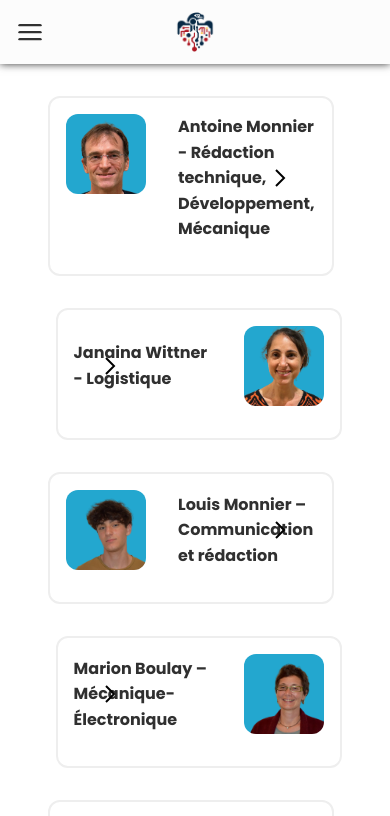
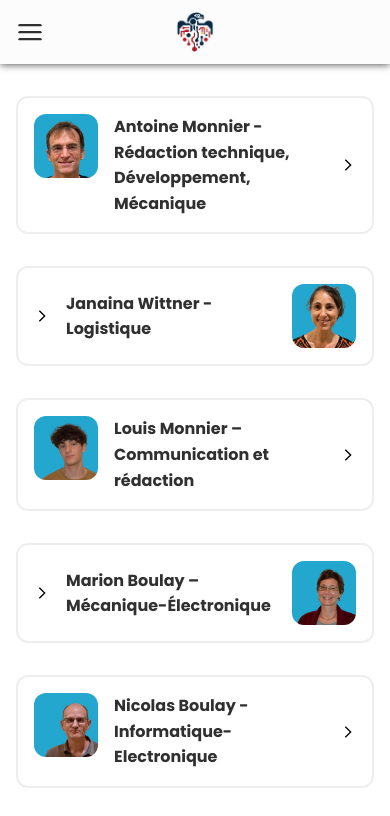
Before and after one commit to Eagletech-robotic/website, a React (Vite) app: page /about in a window 390 px wide. Shown: the top 816 px of the page. Built offline with nearby package versions, Linux system fonts and the light colour scheme.

Commit message:
Make responsive + style adjustements

```diff
--- a/src/components/MemberPresentation/index.tsx
+++ b/src/components/MemberPresentation/index.tsx
@@ -1,4 +1,11 @@
-import { Description, MemberPhoto, Overview, StyledMemberPresentation, Title } from './styles'
+import {
+    Description,
+    MemberPhoto,
+    OpenIcon,
+    Overview,
+    StyledMemberPresentation,
+    Title,
+} from './styles'
 
 interface MemberPresentationProps {
     title: string
@@ -10,10 +17,11 @@ interface MemberPresentationProps {
 
 export default function MemberPresentation(children: MemberPresentationProps) {
     return (
-        <StyledMemberPresentation onClick={children.onClick}>
+        <StyledMemberPresentation onClick={children.onClick} $isOpen={children.isOpen}>
             <Overview $isOpen={children.isOpen}>
                 <MemberPhoto src={children.photo} />
                 <Title>{children.title}</Title>
+                <OpenIcon $isOpen={children.isOpen} />
             </Overview>
             <Description $isOpen={children.isOpen}>{children.description}</Description>
         </StyledMemberPresentation>
--- a/src/components/MemberPresentation/styles.ts
+++ b/src/components/MemberPresentation/styles.ts
@@ -5,42 +5,56 @@ export const Overview = styled.div<{ $isOpen: boolean }>`
     position: relative;
     display: flex;
     justify-content: start;
-    gap: 2rem;
+    gap: 1rem;
 
-    &::after {
-        content: '';
-        background-image: url('/images/unfold-icon.svg');
-        background-repeat: no-repeat;
-        background-size: cover;
-        position: absolute;
+    @media (min-width: ${breakpoints.tablet}) {
+        gap: 2rem;
+    }
+`
+
+export const OpenIcon = styled.div<{ $isOpen: boolean }>`
+    flex-shrink: 0;
+    flex-grow: 0;
+    background-image: url('/images/unfold-icon.svg');
+    background-repeat: no-repeat;
+    background-size: cover;
+    height: 1rem;
+    width: 1rem;
+    align-self: center;
+    transition: transform ease-in-out 0.2s;
+    transform: ${(props) => (props.$isOpen ? 'rotate(90deg)' : 'rotate(0)')};
+
+    @media (min-width: ${breakpoints.tablet}) {
         height: 1.5rem;
         width: 1.5rem;
-        right: 1.5rem;
-        align-self: center;
-        transition: transform ease-in-out 0.2s;
-
-        transform: ${(props) => (props.$isOpen ? 'rotate(90deg)' : 'rotate(0)')};
+        margin: 1.5rem;
     }
 `
 
 export const Description = styled.div<{ $isOpen: boolean }>`
     transition: 0.3s ease-in-out;
+    overflow: hidden;
 
-    max-height: ${(props) => (props.$isOpen ? '200rem' : 0)};
+    max-height: ${(props) => (props.$isOpen ? '50rem' : 0)};
     opacity: ${(props) => (props.$isOpen ? 1 : 0)};
     transform: ${(props) => (props.$isOpen ? 'translateY(0)' : 'translateY(-10px)')};
+
+    @media (min-width: ${breakpoints.tablet}) {
+        max-height: ${(props) => (props.$isOpen ? '20rem' : 0)};
+    }
 `
 
-export const StyledMemberPresentation = styled.div`
+export const StyledMemberPresentation = styled.div<{ $isOpen: boolean }>`
     display: flex;
     flex-direction: column;
-    gap: 1rem;
-    width: 80%;
-    margin: 0 2rem 2rem 2rem;
+    margin-bottom: 2rem;
+    gap: ${(props) => (props.$isOpen ? '1rem' : 0)};
+    width: 100%;
     padding: 1rem;
     border: 2px solid ${colors.border};
     border-radius: ${borderRadius};
     cursor: pointer;
+    transition: 0.3s ease-in-out;
 
     &:nth-child(even) {
         margin-left: auto;
@@ -48,27 +62,33 @@ export const StyledMemberPresentation = styled.div`
         & ${Overview} {
             justify-content: end;
             flex-direction: row-reverse;
+        }
+    }
 
-            &::after {
-                right: auto;
-                left: 1.5rem;
-            }
-        }
+    @media (min-width: ${breakpoints.tablet}) {
+        width: 80%;
+        margin: 0 2rem 2rem 2rem;
     }
 `
 
 export const MemberPhoto = styled.div<{ src: string }>`
-    width: 5rem;
-    height: 5rem;
+    width: 4rem;
+    height: 4rem;
     flex-shrink: 0;
     border-radius: ${borderRadius};
     background-color: ${colors.primary};
     background-image: url(${(props) => props.src});
     background-repeat: no-repeat;
     background-size: cover;
+
+    @media (min-width: ${breakpoints.tablet}) {
+        width: 6rem;
+        height: 6rem;
+    }
 `
 
 export const Title = styled.div`
+    flex-grow: 1;
     align-self: center;
     font-size: ${fontSizes.mobile.content};
     font-weight: bold;
```
